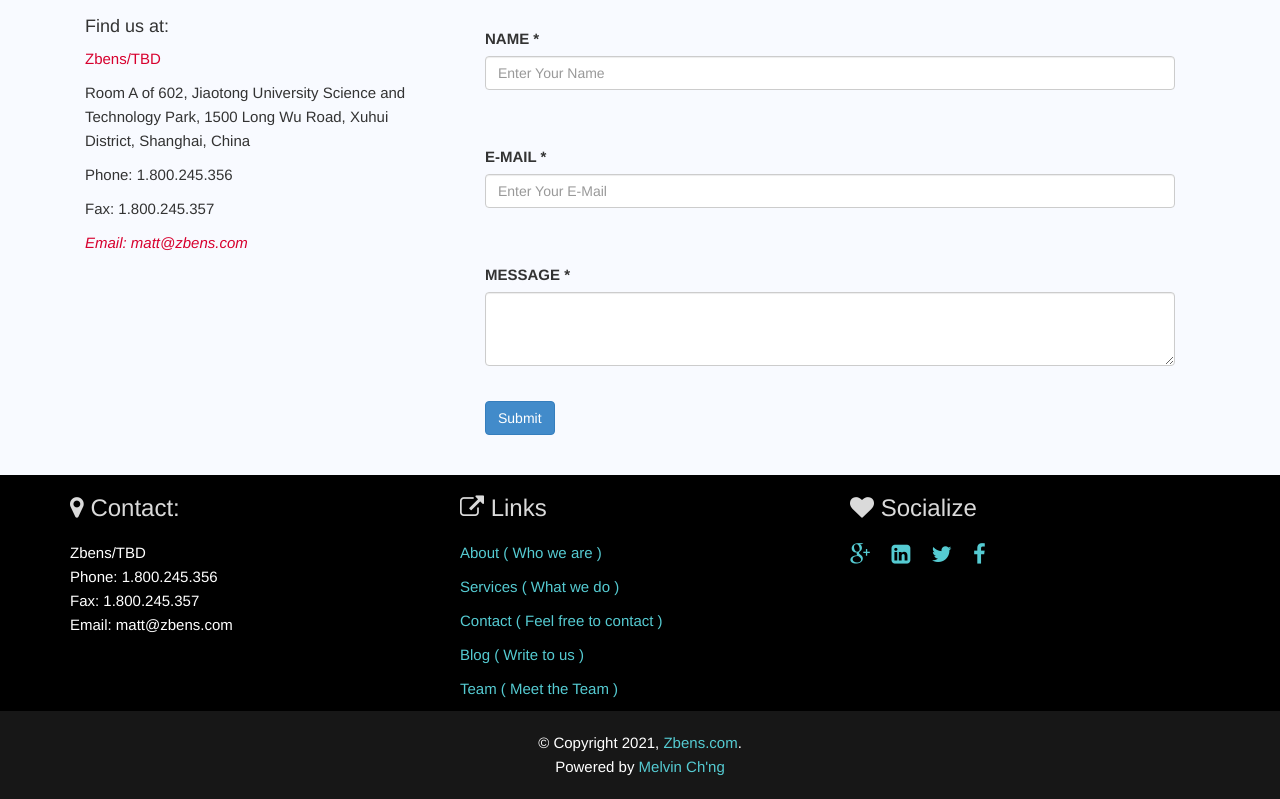
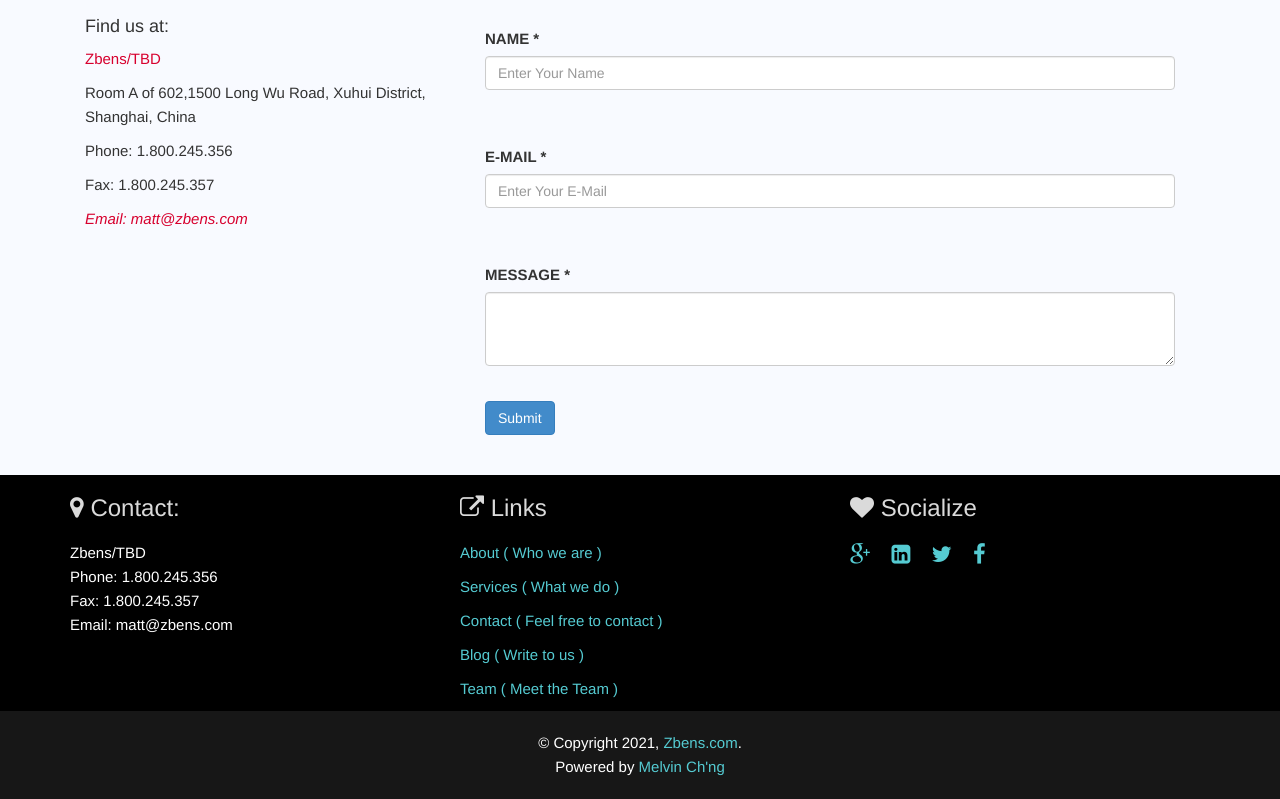
Before and after one commit to taqic/zben.github.io, a Jekyll site: the page built from contact.html, in a window 1280 px wide. Shown: the part 531-1330 px from the top of the page. Built offline with Jekyll 4.4.1, drawn with Linux system fonts in a browser that asks for light colours.

Commit message:
Create _config.yml

```diff
--- a/_config.yml
+++ b/_config.yml
@@ -23,7 +23,7 @@ url: "" # the base hostname & protocol for your site, e.g. http://example.com
 
 # Company Information
 company_name: Zbens/TBD
-address_line: Room A of 602, Jiaotong University Science and Technology Park, 1500 Long Wu Road, Xuhui District, Shanghai, China
+address_line: Room A of 602,1500 Long Wu Road, Xuhui District, Shanghai, China
 telephone_number: 1.800.245.356
 fax_number: 1.800.245.357
 company_email: matt@zbens.com
```
